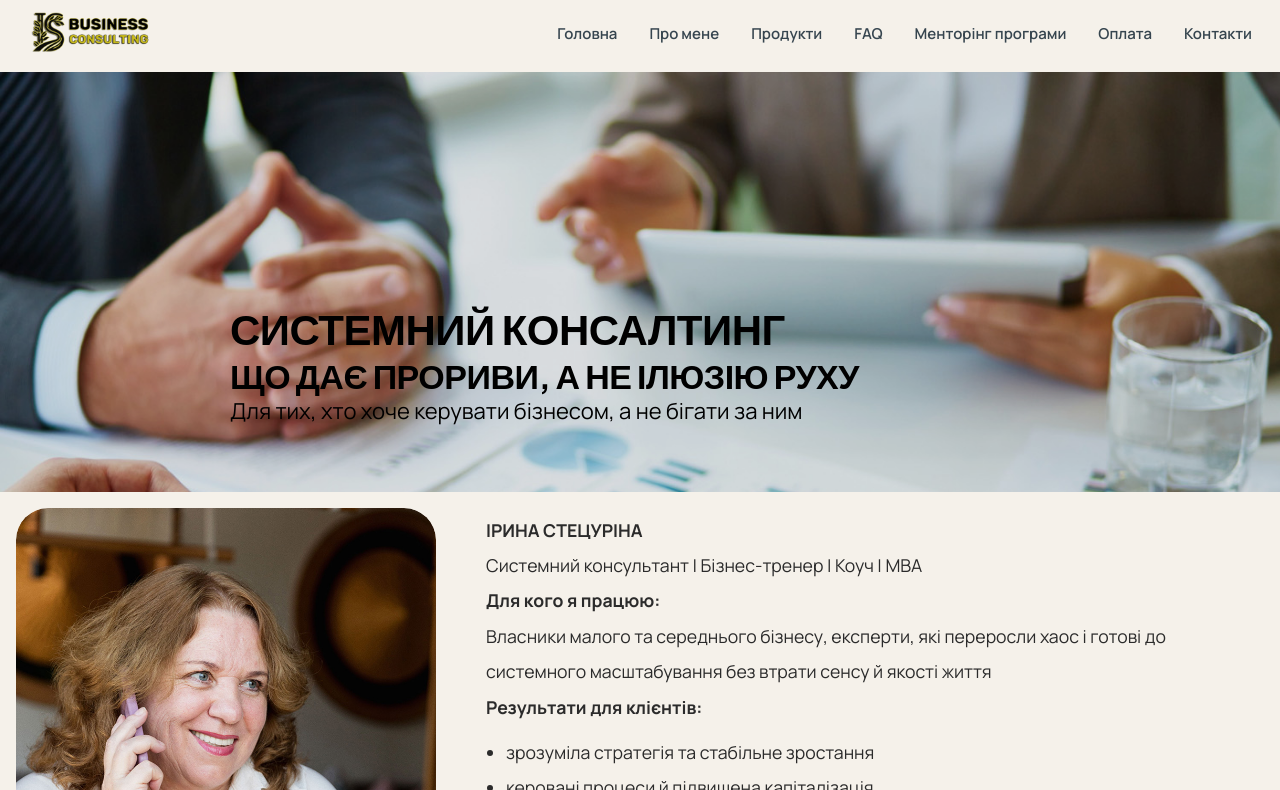
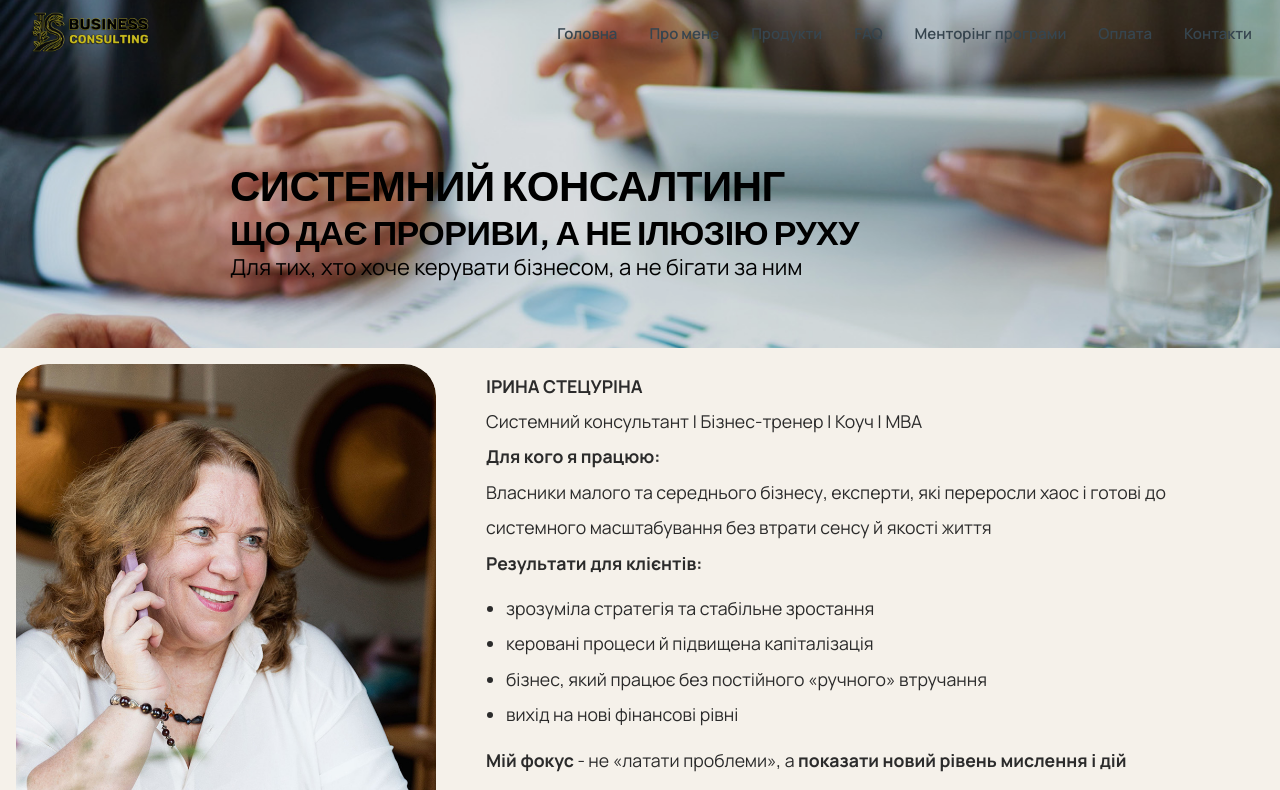
Before and after one commit to K-A-R-P/Site, a plain HTML site: page index.html in a window 1280 px wide. Shown: the top 790 px of the page. Drawn offline with nearby package versions, Linux system fonts and the light colour scheme; animation ran at ten frames a second.

Commit message:
херо заходит под топбар

```diff
--- a/style.css
+++ b/style.css
@@ -150,11 +150,12 @@ h1, h2, h3,
 /* ===================== TOPBAR ===================== */
 
 .topbar {
-  position: sticky;
+  position: fixed;
   top: 0;
+  left: 0;
+  width: 100%;
   z-index: 100;
 
-  /* === СТАРТОВОЕ СОСТОЯНИЕ (HERO ВИДЕН) === */
   background: transparent;
   backdrop-filter: none;
   -webkit-backdrop-filter: none;
@@ -173,6 +174,7 @@ h1, h2, h3,
     border-bottom .35s ease,
     padding .35s ease;
 }
+
 
 /* === СОСТОЯНИЕ ПОСЛЕ HERO === */
 .topbar.scrolled {
@@ -2957,6 +2959,19 @@ canvas.confetti-canvas {
   transform: translateX(-50%) translateY(-60px);
 }
 
+#hero {
+  padding: 0;
+  margin: 0;
+  position: relative;
+  overflow: hidden;
+
+  height: 420px;
+
+  /* 🔥 ключевой момент */
+  margin-top: -72px;
+}
+
+
 /* ================= HERO TEXT SEQUENCE ================= */
 .hero-line {
   opacity: 0;
@@ -3029,6 +3044,11 @@ canvas.confetti-canvas {
     line-height: 1.12 !important;
   }
 }
+
+.hero-text {
+  padding-top: 72px;
+}
+
 
 
 
```
